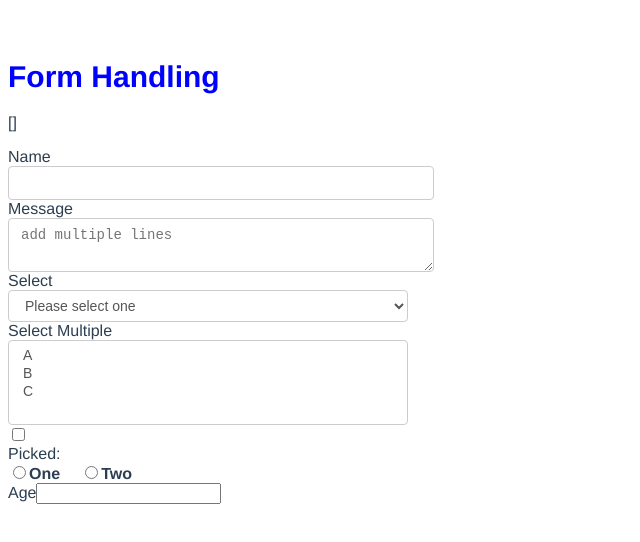
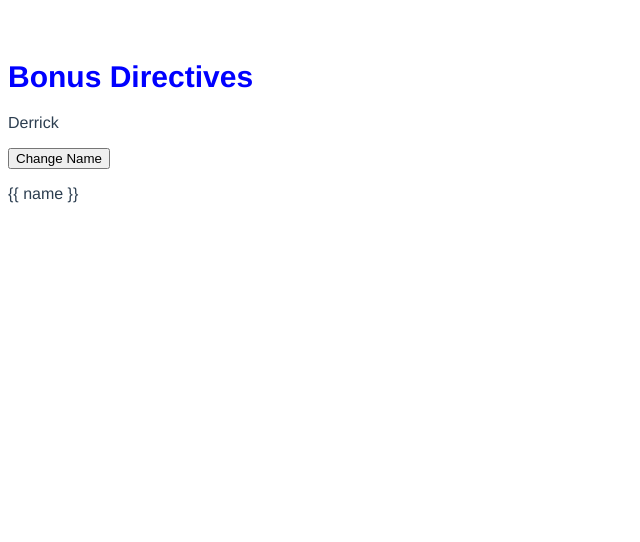
Before and after one commit to DerrickMbugua/vue-refresher, a Vue app: page / in a window 1280 px wide. Shown: the top 542 px of the page, without its empty margins (0-640 px from the left). Built offline with nearby package versions, Linux system fonts and the light colour scheme.

Commit message:
feat: bonus directives

```diff
--- a/src/App.vue
+++ b/src/App.vue
@@ -1,85 +1,25 @@
 <template>
-  <h1 :style="headerStyling">Form Handling</h1>
-  <form @submit.prevent="formHandling">
-    <p>{{ formValues.name }}</p>
-    <p>{{ formValues.message }}</p>
-    <p>{{ formValues.selected }}</p>
-    <p>{{ formValues.multiple }}</p>
-    <div>
-      <label for="name">Name</label>
-      <input type="text" v-model.trim.lazy="formValues.name" />
-    </div>
-    <div>
-      <label for="message">Message</label>
-      <textarea
-        v-model="formValues.message"
-        placeholder="add multiple lines"
-      ></textarea>
-    </div>
-    <div>
-      <label for="message">Select</label>
-      <select v-model="formValues.selected">
-        <option disabled value="">Please select one</option>
-        <option value="A">A</option>
-        <option value="B">B</option>
-        <option value="C">C</option>
-      </select>
-    </div>
-    <div>
-      <label for="message">Select Multiple</label>
-      <select multiple v-model="formValues.multiple">
-        <option value="A">A</option>
-        <option value="B">B</option>
-        <option value="C">C</option>
-      </select>
-    </div>
-    <div>
-      <input type="checkbox" id="checkbox" v-model="formValues.checked" />
-      <label for="checkbox">{{ formValues.checked }}</label>
-    </div>
-    <div>Picked: {{ formValues.picked }}</div>
-
-    <div>
-      <input type="radio" id="one" value="One" v-model="formValues.picked" />
-      <label for="one">One</label>
-
-      <input type="radio" id="two" value="Two" v-model="formValues.picked" />
-      <label for="two">Two</label>
-    </div>
-
-    <div>
-      <label for="age">Age</label>
-      <input @keyup.enter="formHandling" type="number" id="age" v-model.number="formValues.age" />
-    </div>
-
-    <!-- <div>
-      <button>Submit</button>
-    </div> -->
-  </form>
+  <h1 :style="headerStyling">Bonus Directives</h1>
+  <p v-once>{{ name }}</p>
+  <button @click="changeName">Change Name</button>
+  <p v-pre>{{ name }}</p>
 </template>
 
 <script>
 export default {
+  name: "App",
   data() {
     return {
       headerStyling: {
         color: "blue",
         fontSize: "30px",
       },
-      formValues: {
-        name: "",
-        message: "",
-        selected: "",
-        multiple: [],
-        checked: "",
-        picked: "",
-        age: null,
-      },
+      name: "Derrick",
     };
   },
   methods: {
-    formHandling() {
-      console.log("Form Values", this.formValues);
+    changeName() {
+      this.name = "Sparta";
     },
   },
 };
```
